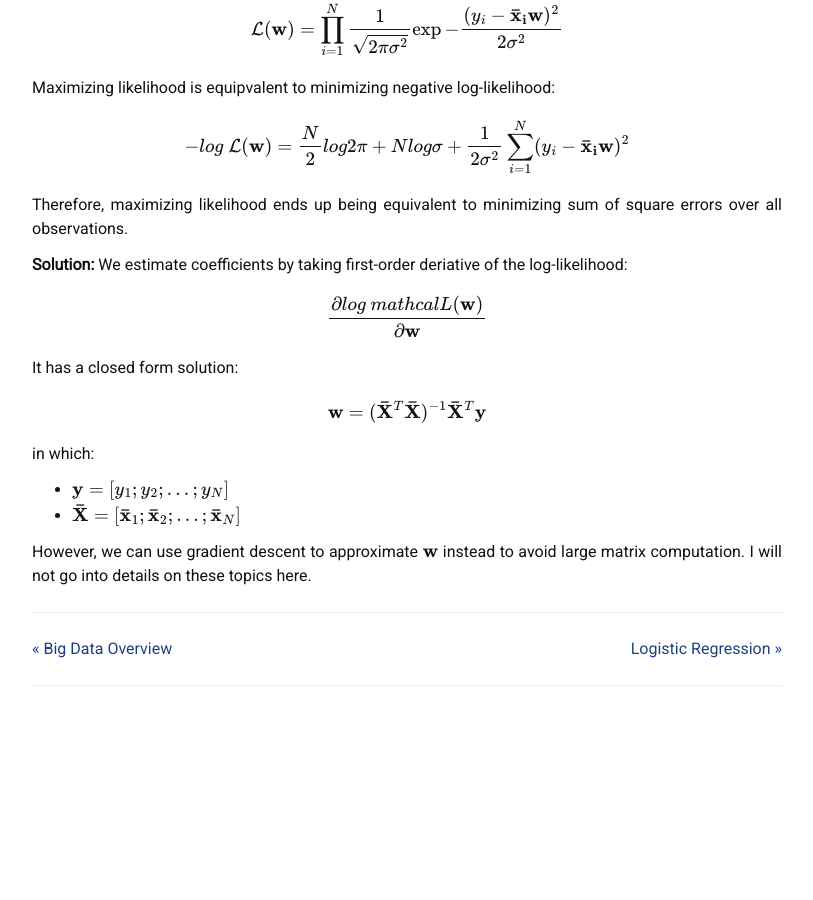
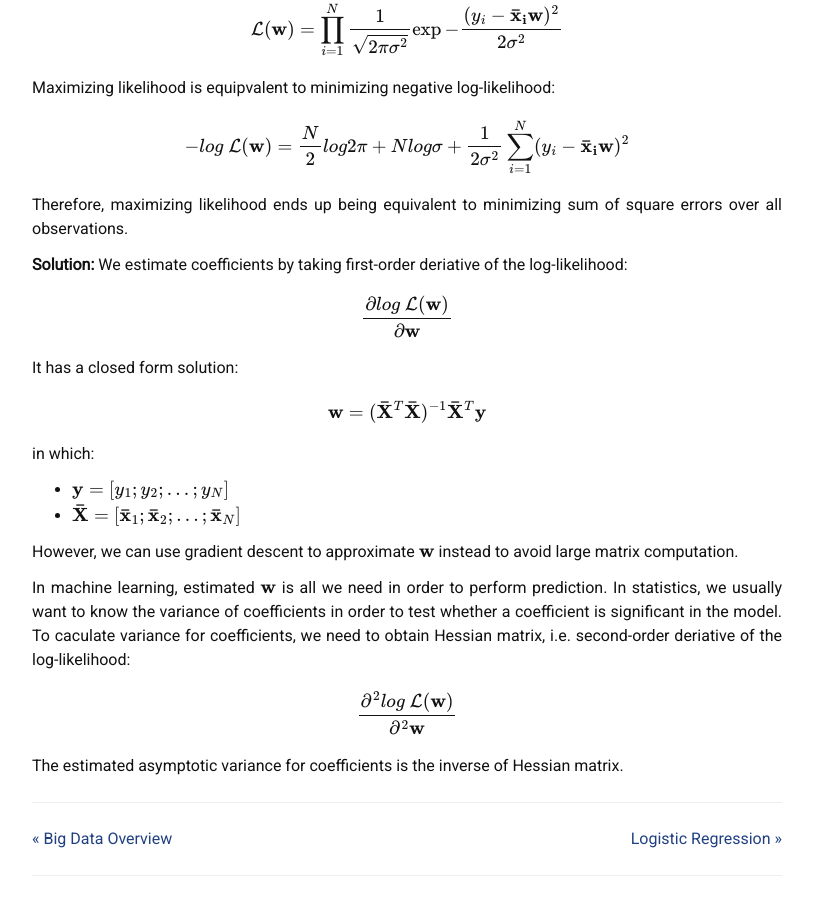
Before and after one commit to liambll/blog-archive, a Jekyll site: the page built from _posts/2017-06-29-linear-regression.markdown, in a window 1280 px wide and 900 px high, scrolled down 1832 px. Shown: the whole window, without its empty margins (233-1046 px from the left). Built offline with Jekyll 4.4.1, drawn with Linux system fonts in a browser that asks for light colours; nearby versions of some CDN libraries; formulas are drawn with MathJax 3; comment, search, counter and statistics services are not loaded; before the commit the page ends 2542 px from its top, so only the background shows below that.

Commit message:
Update 2017-06-29-linear-regression.markdown

```diff
--- a/_posts/2017-06-29-linear-regression.markdown
+++ b/_posts/2017-06-29-linear-regression.markdown
@@ -68,7 +68,7 @@ Therefore, maximizing likelihood ends up being equivalent to minimizing sum of s
 __Solution:__
 We estimate coefficients by taking first-order deriative of the log-likelihood:
 \\[
-\frac{\partial log~mathcal{L}(\mathbf{w})}{\partial \mathbf{w}}
+\frac{\partial log~\mathcal{L}(\mathbf{w})}{\partial \mathbf{w}}
 \\]
 It has a closed form solution:
 \\[
@@ -78,4 +78,10 @@ in which:
 * \\(\mathbf{y} = [y_1; y_2; \dots; y_N]\\)
 * \\(\mathbf{\bar{X}} = [\mathbf{\bar{x}}_1; \mathbf{\bar{x}}_2; \dots; \mathbf{\bar{x}}_N ] \\)
 
-However, we can use gradient descent to approximate \\(\mathbf{w}\\) instead to avoid large matrix computation. I will not go into details on these topics here.
+However, we can use gradient descent to approximate \\(\mathbf{w}\\) instead to avoid large matrix computation.
+
+In machine learning, estimated \\(\mathbf{w}\\) is all we need in order to perform prediction. In statistics, we usually want to know the variance of coefficients in order to test whether a coefficient is significant in the model. To caculate variance for coefficients, we need to obtain Hessian matrix, i.e. second-order deriative of the log-likelihood:
+\\[
+\frac{\partial^2 log~\mathcal{L}(\mathbf{w})}{\partial^2 \mathbf{w}}
+\\]
+The estimated asymptotic variance for coefficients is the inverse of Hessian matrix.
```
